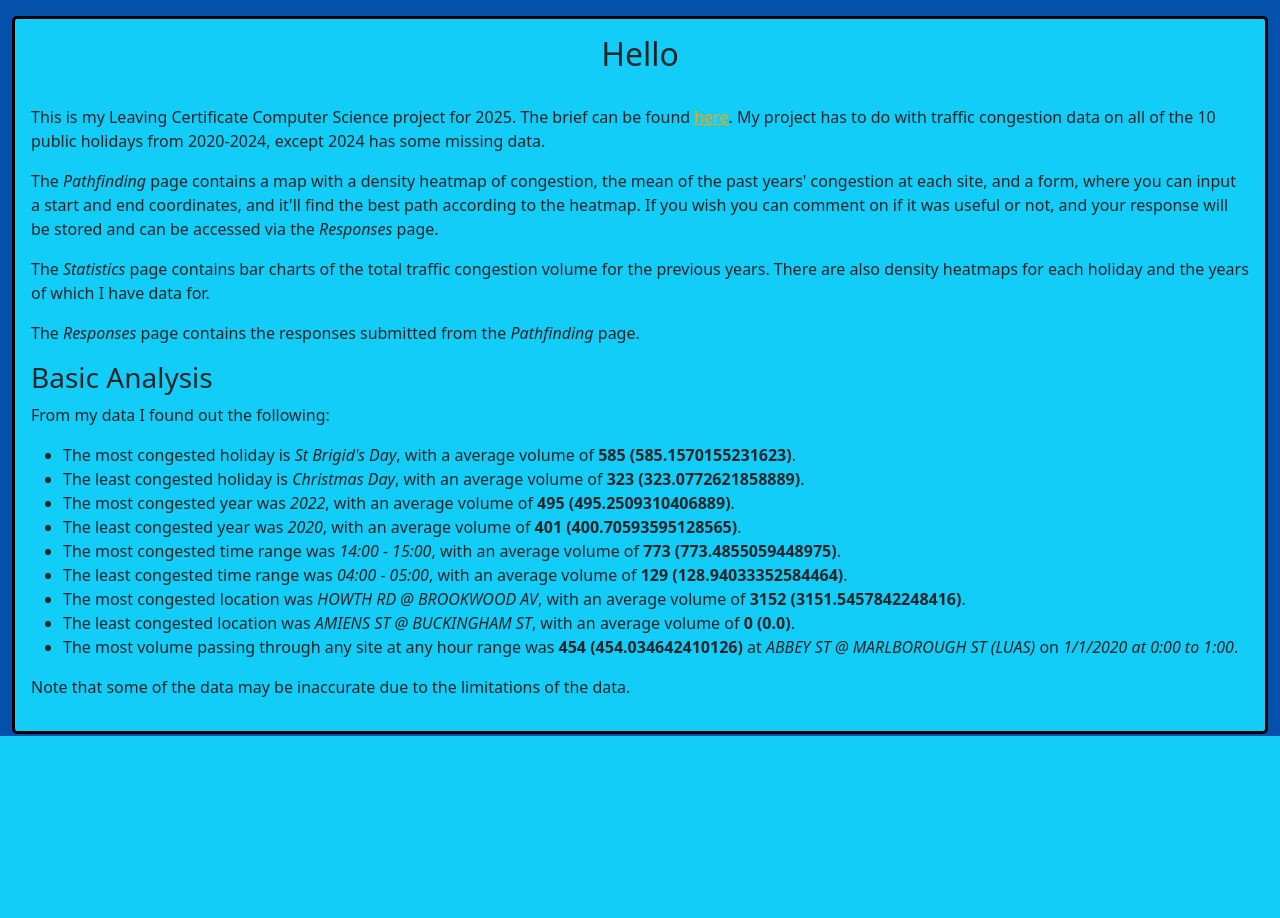
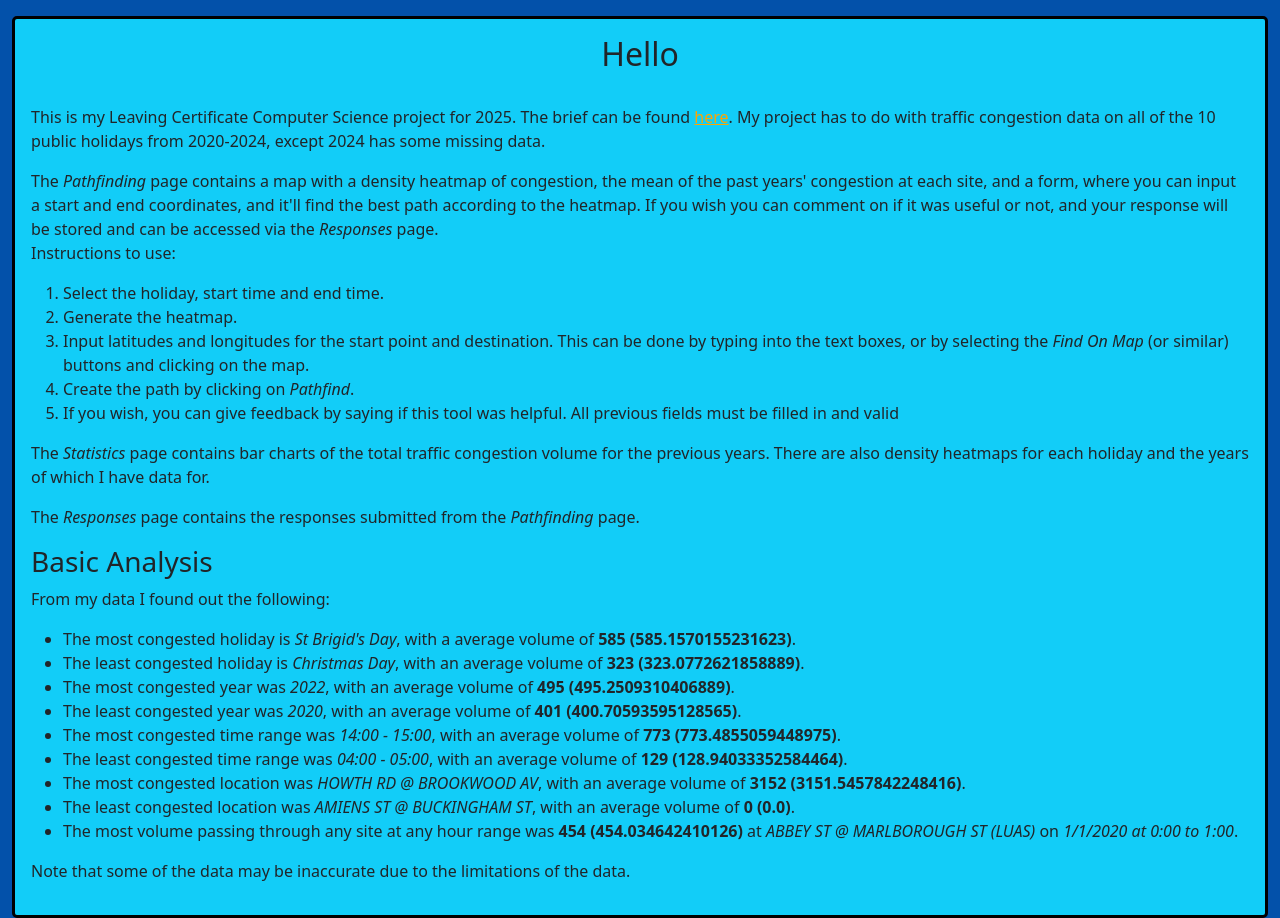
Before and after one commit to HiPeople21/LC_CS_Project, a Flask app: page / in a window 1280 px wide. Shown: the part 64-982 px from the top of the page. Before the commit the page ends 800 px from the top, so only its background shows below. Run offline with Flask 3, Linux system fonts and the light colour scheme; some libraries are stand-ins or nearby versions.

Commit message:
Instructions

```diff
--- a/Artefact/website/templates/index.html
+++ b/Artefact/website/templates/index.html
@@ -19,6 +19,17 @@
     path according to the heatmap. If you wish you can comment on if it was
     useful or not, and your response will be stored and can be accessed via the
     <em>Responses</em> page.
+    <br>
+    Instructions to use:
+    <ol>
+      <li>Select the holiday, start time and end time.</li>
+      <li>Generate the heatmap.</li>
+      <li>Input latitudes and longitudes for the start point and destination. This can be done by typing into the text boxes, or by selecting the <em>Find On Map</em> (or similar) buttons and clicking on the map.</em></li>
+      <li>Create the path by clicking on
+        <em>Pathfind</em>.
+      </li>
+      <li>If you wish, you can give feedback by saying if this tool was helpful. All previous fields must be filled in and valid</li>
+    </ol>
   </p>
 
   <p>
```
